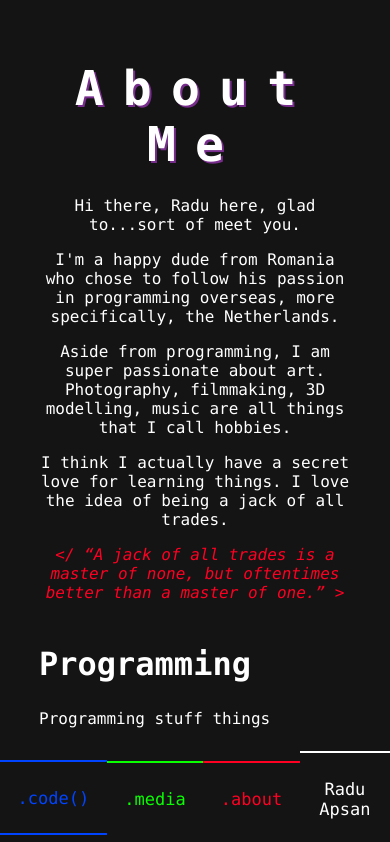
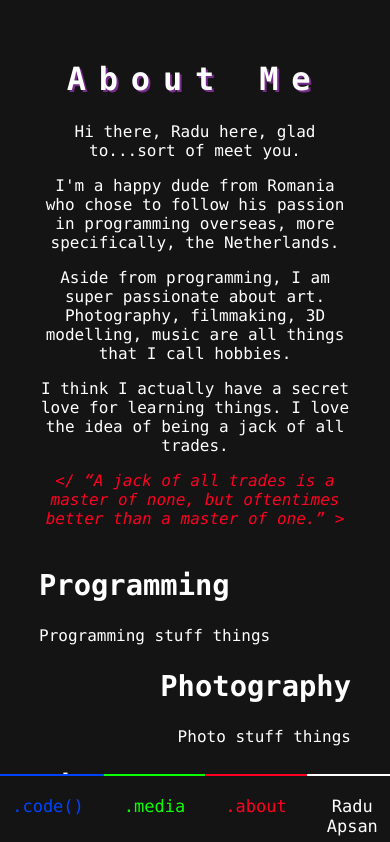
Before and after one commit to Raiduy/portfolio-website, a React (Create React App) app: page /about in a window 390 px wide. Shown: the top 842 px of the page. Built offline with nearby package versions, Linux system fonts and the light colour scheme.

Commit message:
Fixed navbar and landing page is responsive

```diff
--- a/src/components/Navbar.css
+++ b/src/components/Navbar.css
@@ -78,6 +78,7 @@ ul {
   .topnav {
     background-color: #141414;
     width: 100%;
+    height: 70px;
     position: fixed;
     bottom: 0px;
     margin: none;
@@ -87,11 +88,11 @@ ul {
     display: flex;
     flex-direction: row-reverse;
     justify-content: center;
-    align-items: center;
+    /* align-items: center; */
   }
 
   .topnav p {
-    padding: 3vh 4.5vw;
+    padding: 20px;
   }
 
   .topnav #home {
@@ -104,6 +105,7 @@ ul {
   .topnav #code {
     color: #0044ff;
     border-top: 2px solid #0044ff;
+    border-bottom: none;
   }
 
   .topnav #jpg {
--- a/src/pages/LandingPage.css
+++ b/src/pages/LandingPage.css
@@ -16,10 +16,19 @@ h1 {
   font-size: 3rem;
   letter-spacing: .4em;
   text-align: center;
-  text-justify: auto;
   text-shadow: 2px 2px #772D8B;
 }
 
 h2 {
   font-size: 2rem;
 }
+
+@media only screen and (max-width: 768px) {
+  h1 {
+    font-size: 2rem;
+  }
+
+  h2 {
+    font-size: 1.8rem;
+  }
+}
```
